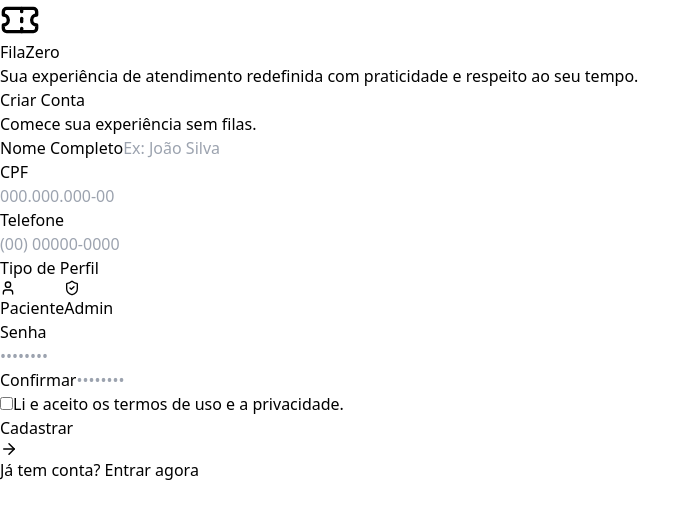
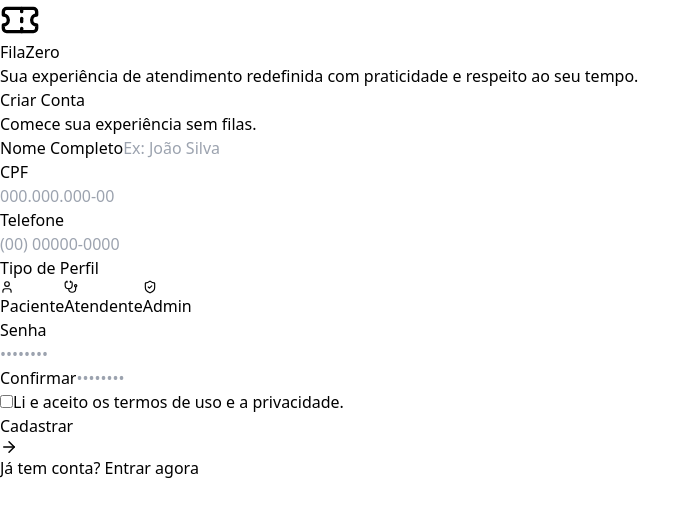
Before and after one commit to angelosilvanno/filazero, a React (Vite) app: page /register in a window 1280 px wide. Shown: the top 518 px of the page, without its empty margins (0-700 px from the left). Built offline with nearby package versions, Linux system fonts and the light colour scheme.

Commit message:
feat: atualizar tipo de usuário no registro e aprimorar layout dos botões

```diff
--- a/src/pages/Register.tsx
+++ b/src/pages/Register.tsx
@@ -1,5 +1,5 @@
 import { useState } from 'react';
-import { Ticket, AlertCircle, CheckCircle2, ArrowRight, User, ShieldCheck } from 'lucide-react';
+import { Ticket, AlertCircle, CheckCircle2, ArrowRight, User, ShieldCheck, Stethoscope } from 'lucide-react';
 import { Link, useNavigate } from 'react-router-dom';
 
 export const Register = () => {
@@ -7,7 +7,7 @@
   const [name, setName] = useState('');
   const [cpf, setCpf] = useState('');
   const [phone, setPhone] = useState('');
-  const [userType, setUserType] = useState('cidadão');
+  const [userType, setUserType] = useState('paciente');
   const [password, setPassword] = useState('');
   const [confirmPassword, setConfirmPassword] = useState('');
 
@@ -128,30 +128,42 @@
 
             <div className="space-y-2">
               <label className="text-[10px] font-black text-slate-400 uppercase tracking-widest ml-1">Tipo de Perfil</label>
-              <div className="grid grid-cols-2 gap-3">
+              <div className="grid grid-cols-3 gap-2">
                 <button
                   type="button"
-                  onClick={() => setUserType('cidadão')}
-                  className={`flex items-center justify-center p-3 rounded-xl border-2 transition-all gap-2 ${
-                    userType === 'cidadão'
+                  onClick={() => setUserType('paciente')}
+                  className={`flex flex-col items-center justify-center p-2 rounded-xl border-2 transition-all gap-1 ${
+                    userType === 'paciente'
                     ? 'border-blue-600 bg-blue-50 text-blue-700 ring-1 ring-blue-600'
                     : 'border-slate-100 bg-slate-50 text-slate-500 hover:border-blue-200'
                   }`}
                 >
-                  <User size={16} />
-                  <span className="text-[10px] font-bold uppercase">Paciente</span>
+                  <User size={14} />
+                  <span className="text-[8px] font-bold uppercase text-center">Paciente</span>
+                </button>
+                <button
+                  type="button"
+                  onClick={() => setUserType('atendente')}
+                  className={`flex flex-col items-center justify-center p-2 rounded-xl border-2 transition-all gap-1 ${
+                    userType === 'atendente'
+                    ? 'border-blue-600 bg-blue-50 text-blue-700 ring-1 ring-blue-600'
+                    : 'border-slate-100 bg-slate-50 text-slate-500 hover:border-blue-200'
+                  }`}
+                >
+                  <Stethoscope size={14} />
+                  <span className="text-[8px] font-bold uppercase text-center">Atendente</span>
                 </button>
                 <button
                   type="button"
                   onClick={() => setUserType('admin')}
-                  className={`flex items-center justify-center p-3 rounded-xl border-2 transition-all gap-2 ${
+                  className={`flex flex-col items-center justify-center p-2 rounded-xl border-2 transition-all gap-1 ${
                     userType === 'admin'
                     ? 'border-blue-600 bg-blue-50 text-blue-700 ring-1 ring-blue-600'
                     : 'border-slate-100 bg-slate-50 text-slate-500 hover:border-blue-200'
                   }`}
                 >
-                  <ShieldCheck size={16} />
-                  <span className="text-[10px] font-bold uppercase">Admin</span>
+                  <ShieldCheck size={14} />
+                  <span className="text-[8px] font-bold uppercase text-center">Admin</span>
                 </button>
               </div>
             </div>
```
